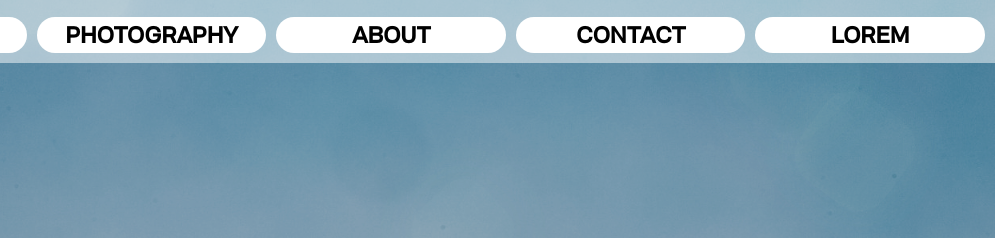
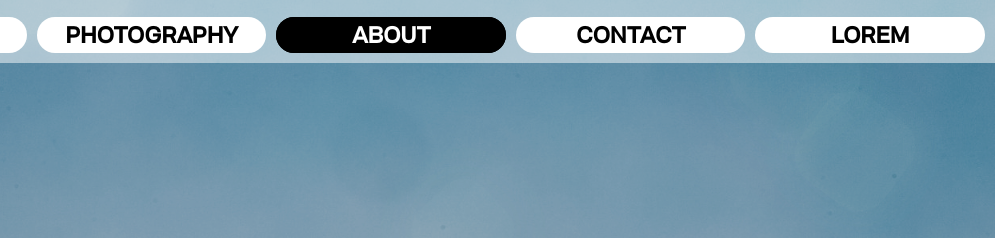
Before and after one commit to rabbitblood/david_website, a plain HTML site: page html/index.html in a window 1280 px wide. In both pictures the pointer is over the element 676 px from the left and 31 px from the top of the page. Shown: the top 238 px of the page, 285-1280 px from the left. Drawn offline with Linux system fonts and the light colour scheme.

Commit message:
Add files via upload

```diff
--- a/css/general_style.css
+++ b/css/general_style.css
@@ -105,8 +105,12 @@ nav ul a{
     justify-content: center;
     align-items: center;
     text-decoration: none;
+    transition: all 0.2s linear;
 }
-
+nav ul :hover{
+    background-color: black;
+    color: white;
+}
 nav ul li{
     height: 100%;
     border-radius: 20px;
@@ -115,6 +119,7 @@ nav ul li{
     align-items: center;
     text-transform: uppercase;
     font-weight: bold;
+    width: 100%;
 }
 
 section{
```
